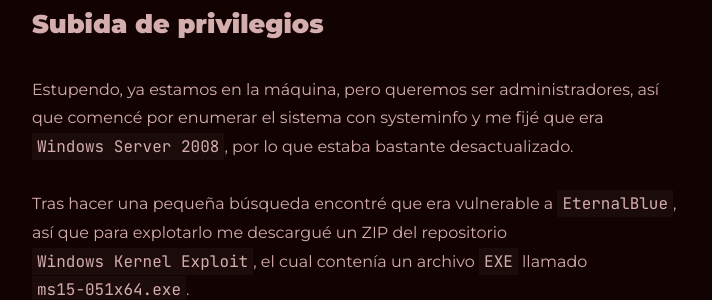
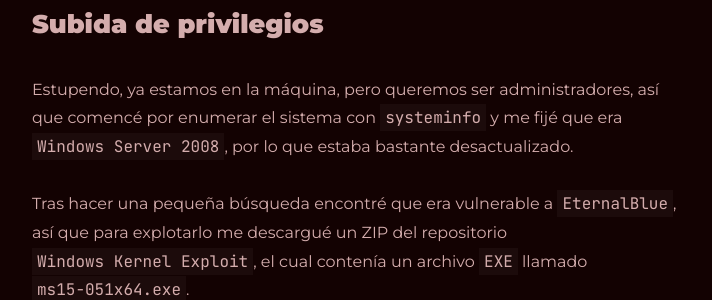
Before and after one commit to BlackCage/BlackCage.github.io, a Jekyll site: the page built from all_collections/_posts/2022-11-17-bastard-htb.md, in a window 1280 px wide and 900 px high, scrolled down 4454 px. Shown: the part 180-480 px from the top of the window, without its empty margins (283-995 px from the left). Built offline with Jekyll 4.4.1, drawn with Linux system fonts in a browser that asks for light colours.

```diff
--- a/all_collections/_posts/2022-11-17-bastard-htb.md
+++ b/all_collections/_posts/2022-11-17-bastard-htb.md
@@ -130,7 +130,7 @@ Bien! Ya estamos dentro de la máquina como `IUSR`!
 
 ### Subida de privilegios
 
-Estupendo, ya estamos en la máquina, pero queremos ser administradores, así que comencé por enumerar el sistema con systeminfo y me fijé que era `Windows Server 2008`, por lo que estaba bastante desactualizado.
+Estupendo, ya estamos en la máquina, pero queremos ser administradores, así que comencé por enumerar el sistema con `systeminfo` y me fijé que era `Windows Server 2008`, por lo que estaba bastante desactualizado.
 
 Tras hacer una pequeña búsqueda encontré que era vulnerable a `EternalBlue`, así que para explotarlo me descargué un ZIP del repositorio [`Windows Kernel Exploit`](https://github.com/SecWiki/windows-kernel-exploits/tree/master/MS15-051), el cual contenía un archivo `EXE` llamado `ms15-051x64.exe`.
 
```
